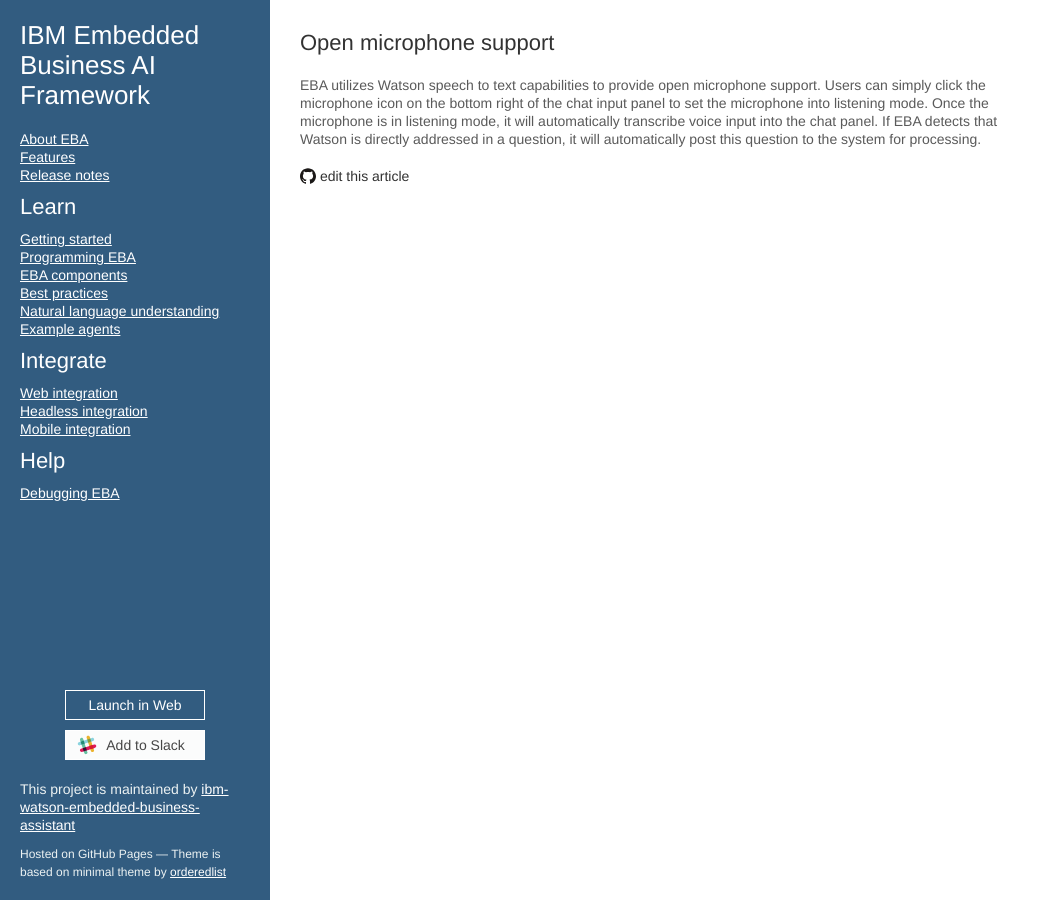
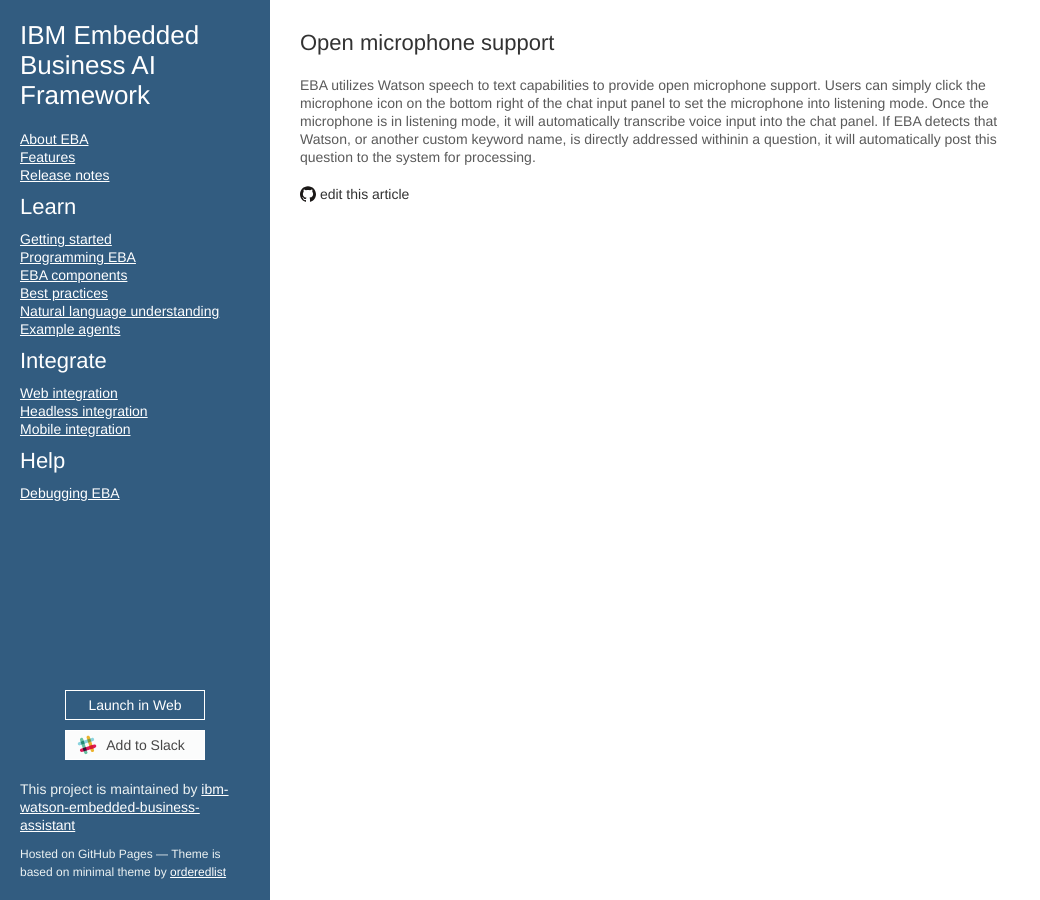
Before and after one commit to ibm-watson-embedded-business-assistant/eba-example-agents, a Jekyll site: the page built from release/blogs/OpenMicrophone.md, in a window 1280 px wide. Shown: the whole page, without its empty margins (0-1040 px from the left). Built offline with Jekyll 4.4.1, drawn with Linux system fonts in a browser that asks for light colours; our own code applies the rules of GitHub Pages for plain Markdown files.

Commit message:
Update OpenMicrophone.md

```diff
--- a/release/blogs/OpenMicrophone.md
+++ b/release/blogs/OpenMicrophone.md
@@ -1,3 +1,3 @@
 ## Open microphone support
 
-EBA utilizes Watson speech to text capabilities to provide open microphone support. Users can simply click the microphone icon on the bottom right of the chat input panel to set the microphone into listening mode. Once the microphone is in listening mode, it will automatically transcribe voice input into the chat panel. If EBA detects that Watson is directly addressed in a question, it will automatically post this question to the system for processing.
+EBA utilizes Watson speech to text capabilities to provide open microphone support. Users can simply click the microphone icon on the bottom right of the chat input panel to set the microphone into listening mode. Once the microphone is in listening mode, it will automatically transcribe voice input into the chat panel. If EBA detects that Watson, or another custom keyword name, is directly addressed withinin a question, it will automatically post this question to the system for processing.
```
